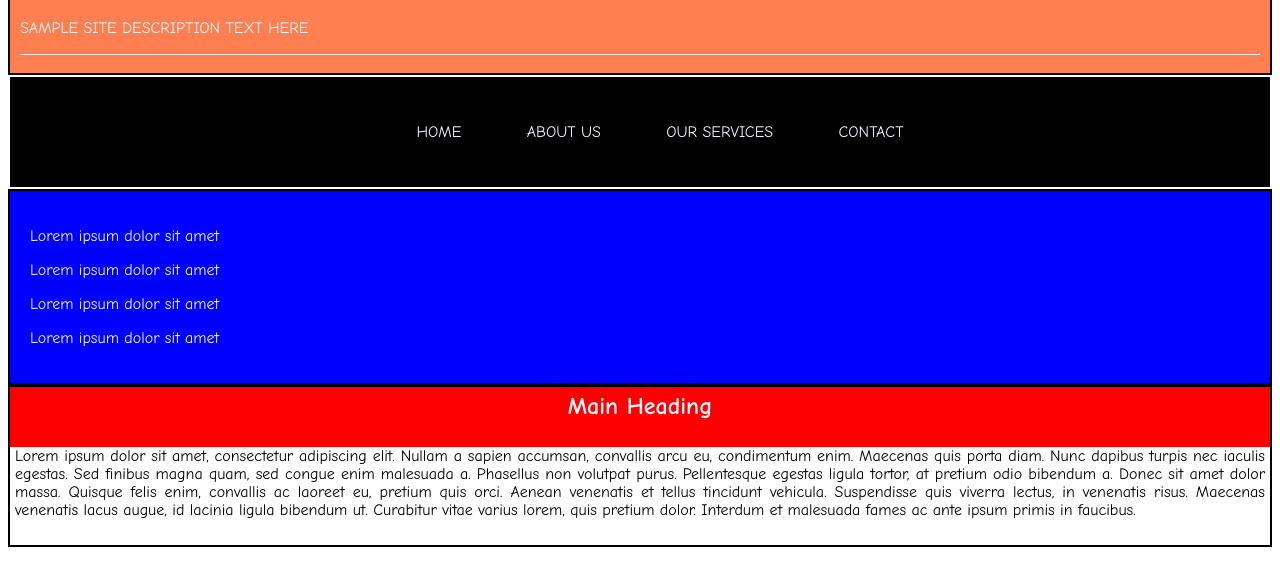
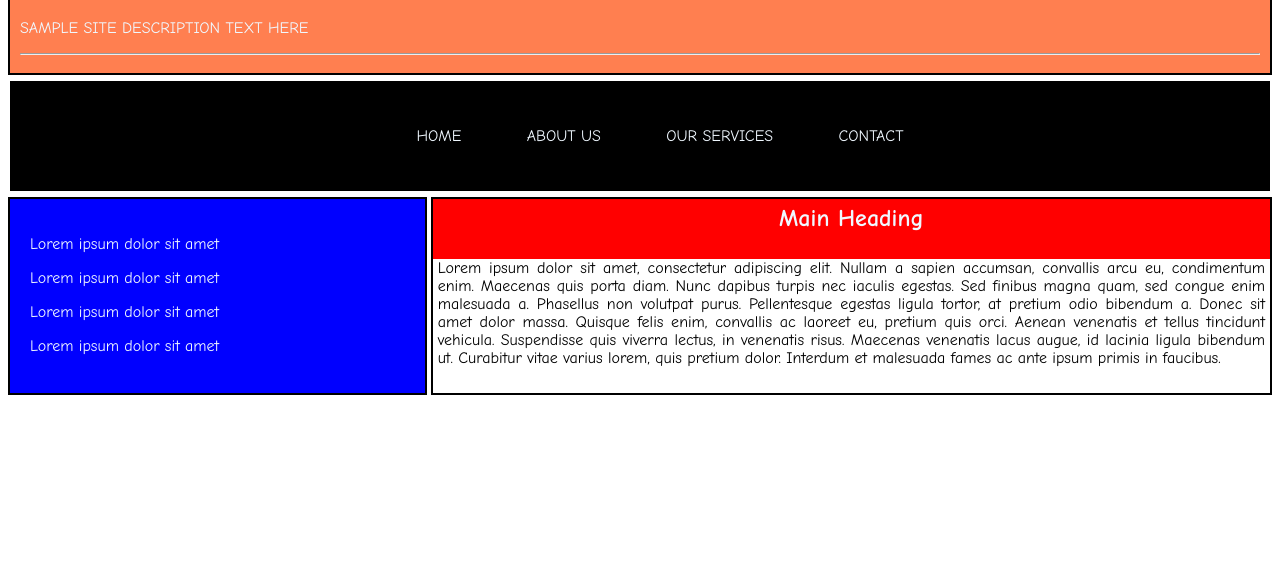
Before and after one commit to KyleMondina/CSS-Grid-Lesson, a plain HTML site: page index.html in a window 1280 px wide. Shown: the part 81-666 px from the top of the page. Drawn offline with Linux system fonts and the light colour scheme.

Commit message:
Styled the page using grid-start-end

```diff
--- a/index.css
+++ b/index.css
@@ -6,12 +6,18 @@ body
 {
     width:100%;
     height:auto;
+    display:grid;
+    grid-template-columns:repeat(6,1fr);
+    grid-template-rows:minmax(40px, auto);
+    grid-gap:4px;
+
 }
 #Banner
 {
     background-color: coral;
     border: 2px solid black;
     padding: 10px;
+    grid-column:1/7;
 }
 #Banner h1, p
 {
@@ -21,6 +27,7 @@ body
 {
     background-color:black;
     border: 2px solid white;
+    grid-column:1/7;
 }
 #Navigation ul
 {
@@ -38,12 +45,14 @@ body
     background-color:blue;
     border: 2px solid black;
     padding:20px;
+    grid-column:1/3;
 }
 #Article
 {
     padding-top:0px;
     border: 2px solid black;
     margin:0px;
+    grid-column:3/7;
 }
 #Article h2
 {
```
